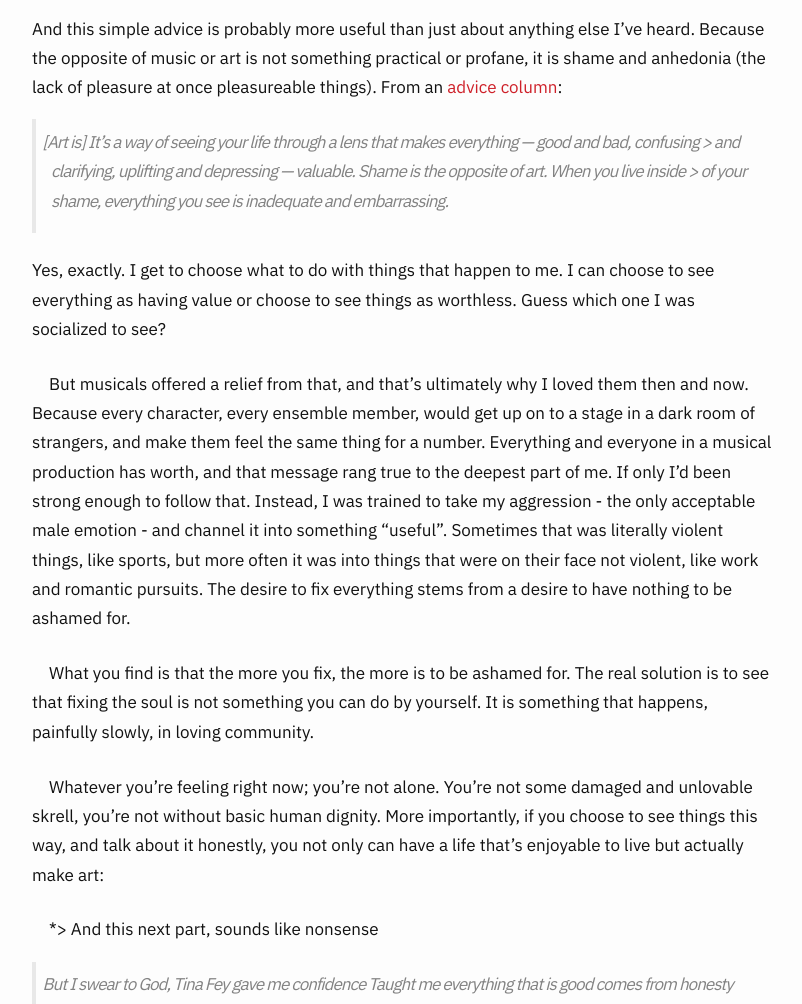
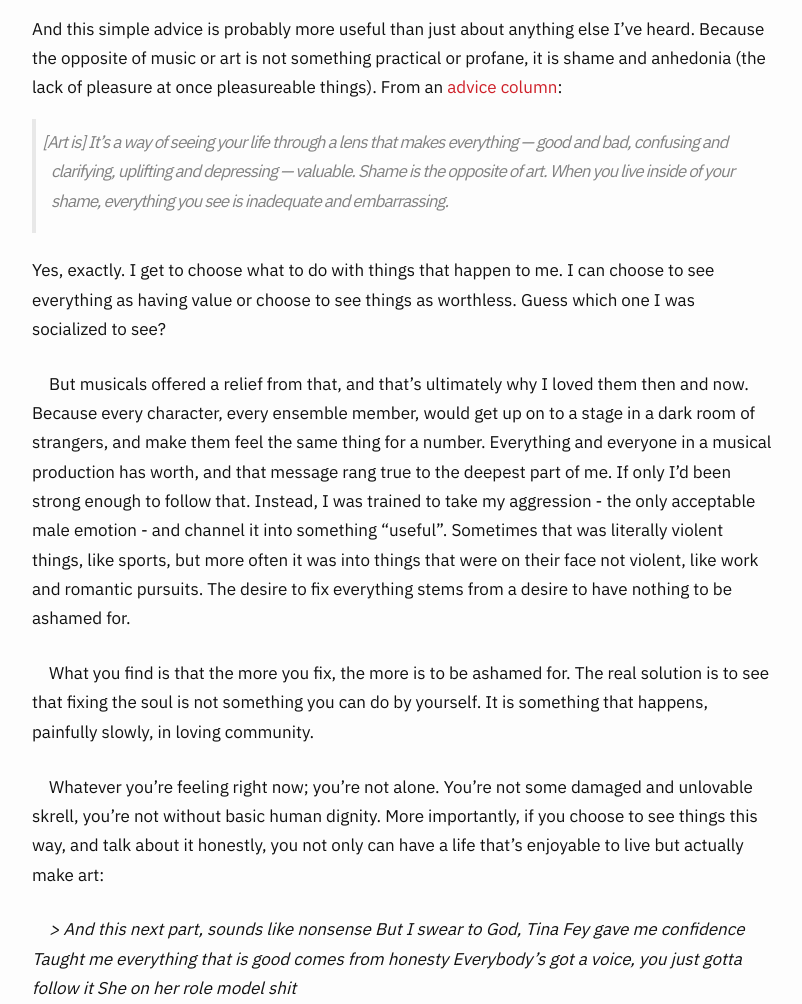
Before and after one commit to briankappgoldstein/new-site, a Jekyll site: the page built from _posts/2019-02-06-life-is-better-when-you-like-musicals.md, in a window 1280 px wide and 1400 px high, scrolled down 1776 px. Shown: the part 129-1133 px from the top of the window, without its empty margins (238-1040 px from the left). Built offline with Jekyll 4.4.1, drawn with Linux system fonts in a browser that asks for light colours; our own code applies the rules of GitHub Pages for plain Markdown files; some of the changed text lies outside the part shown.

Commit message:
minor edits

```diff
--- a/_posts/2019-02-06-life-is-better-when-you-like-musicals.md
+++ b/_posts/2019-02-06-life-is-better-when-you-like-musicals.md
@@ -25,7 +25,7 @@ I don't that as much as anymore.  I'm learning to name, consider, even cherish e
 
 And this simple advice is probably more useful than just about anything else I've heard. Because the opposite of music or art is not something practical or profane, it is shame and anhedonia (the lack of pleasure at once pleasureable things). From an [advice column](https://www.thecut.com/2018/11/im-broke-and-friendless-and-ive-wasted-my-whole-life.html?_ga=2.133987214.1854493967.1544706156-10559497.1543243692):
 
-> [Art is] It’s a way of seeing your life through a lens that makes everything — good and bad, confusing > and clarifying, uplifting and depressing — valuable. Shame is the opposite of art. When you live inside > of your shame, everything you see is inadequate and embarrassing.
+> [Art is] It’s a way of seeing your life through a lens that makes everything — good and bad, confusing and clarifying, uplifting and depressing — valuable. Shame is the opposite of art. When you live inside of your shame, everything you see is inadequate and embarrassing.
 
 Yes, exactly. I get to choose what to do with things that happen to me. I can choose to see everything as having value or choose to see things as worthless. Guess which one I was socialized to see?
 
@@ -36,9 +36,9 @@ What you find is that the more you fix, the more is to be ashamed for. The real
 Whatever you're feeling right now; you're not alone. You're not some damaged and unlovable skrell, you're not without basic human dignity. More importantly, if you choose to see things this way, and talk about it honestly, you not only can have a life that's enjoyable to live but actually make art:
 
 *> And this next part, sounds like nonsense
-> But I swear to God, Tina Fey gave me confidence
-> Taught me everything that is good comes from honesty
-> Everybody's got a voice, you just gotta follow it
-> She on her role model shit*
+But I swear to God, Tina Fey gave me confidence
+Taught me everything that is good comes from honesty
+Everybody's got a voice, you just gotta follow it
+She on her role model shit*
 
 <iframe width="560" height="315" src="https://www.youtube.com/embed/7-AGnbm7Ul4" frameborder="0" allow="accelerometer; autoplay; encrypted-media; gyroscope; picture-in-picture" allowfullscreen></iframe>
```
